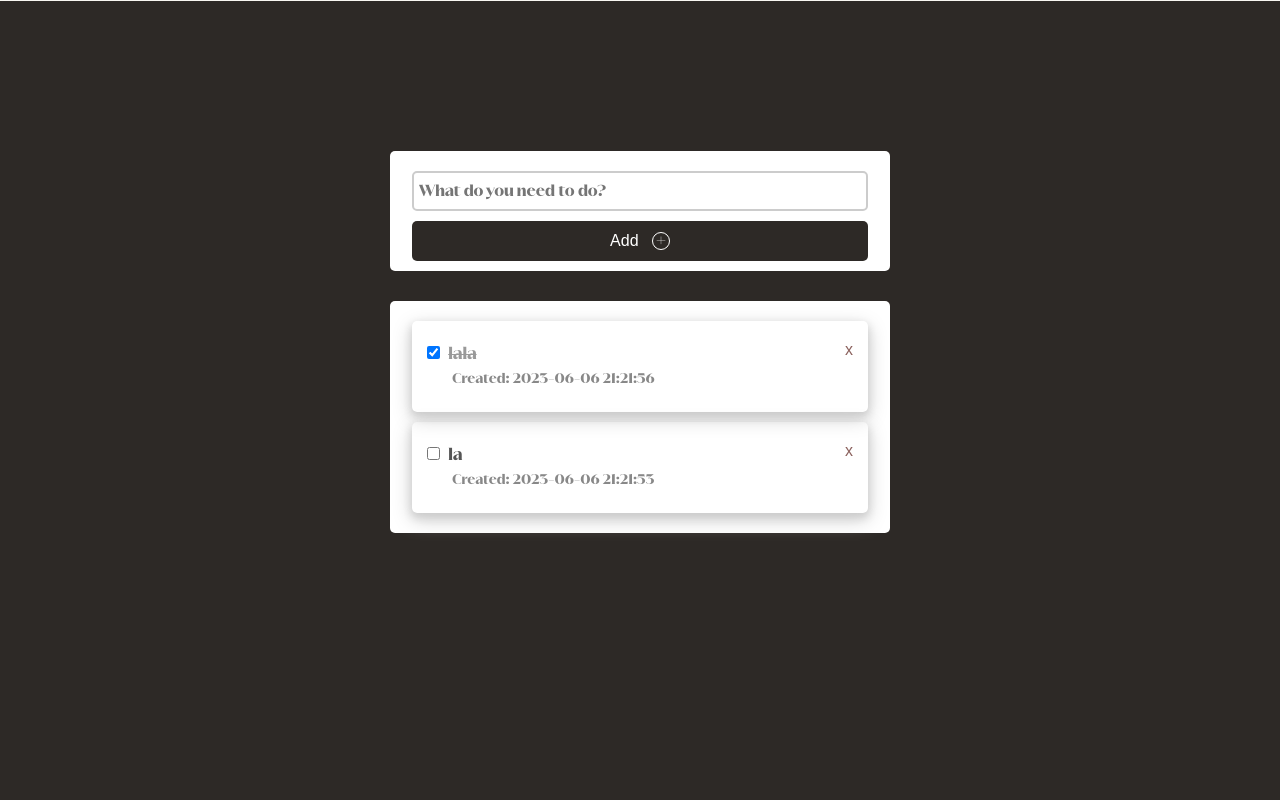
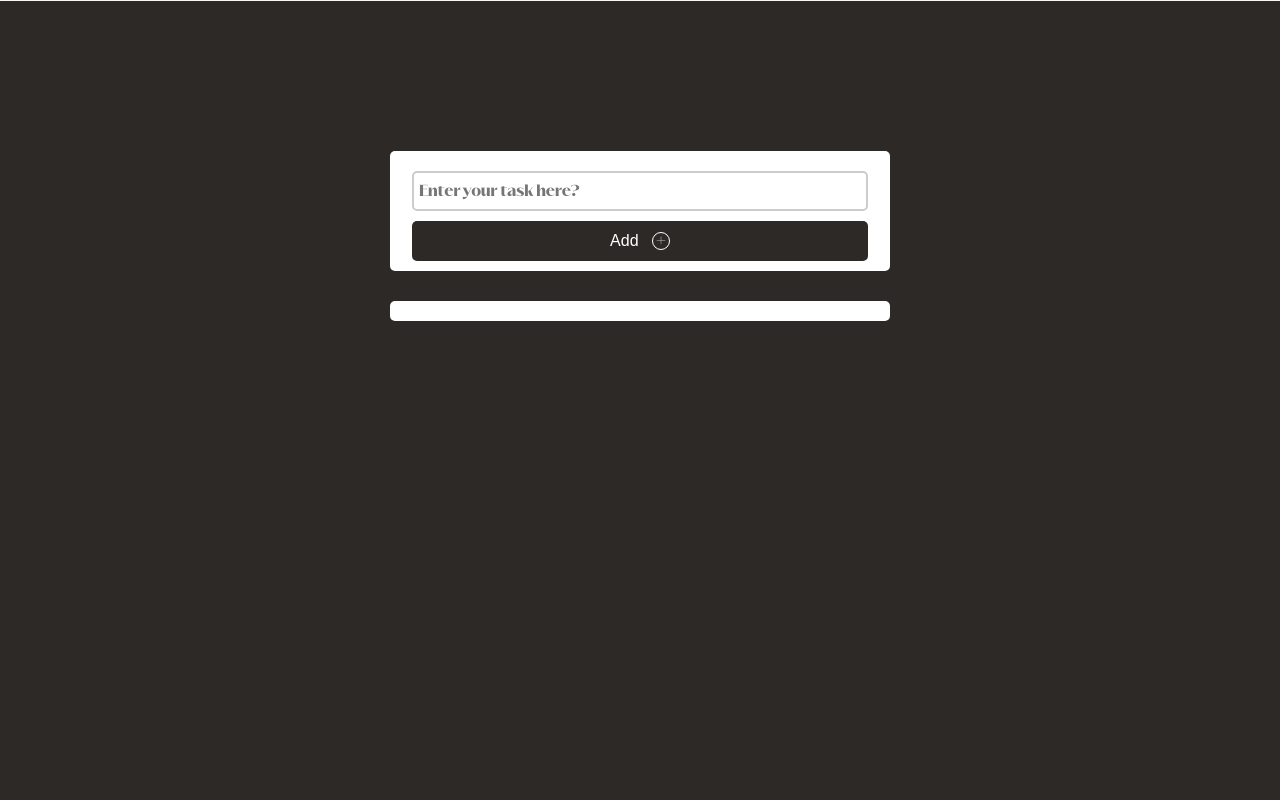
Before and after one commit to jcla27/Pomodoro, a PHP site: page /home.php in a window 1280 px wide. Shown: the part 799-1599 px from the top of the page. Run offline with PHP 8.4, Linux system fonts and the light colour scheme; a user stored in the database is signed in; data comes from the database, SQL or seed files in the repository.

Commit message:
Update home.php

```diff
--- a/src/home.php
+++ b/src/home.php
@@ -67,16 +67,20 @@ require 'db_conn.php';
             <?php }else{ ?>
                 <input type="text"
                      name="title"
-                     placeholder="What do you need to do?" />
+                     placeholder="Enter your task here?" />
                 <button type="submit">Add &nbsp; <span>&#43;</span></button>
             <?php } ?>
             </form>
         </div>
         <?php
-        $todos = $conn->query("SELECT * FROM todos ORDER BY task_id DESC");
+        session_start();
+        $UserID = $_SESSION['id'];
+        $sql = "SELECT * FROM todos WHERE user_id = $UserID";
+        $todos = $conn->query("SELECT * FROM todos WHERE user_id = $UserID ORDER BY task_id DESC");
         ?>
         <div class="show-todo-section">
-            <?php while($todo = $todos->fetch(PDO::FETCH_ASSOC)) { ?>
+            <?php
+            while($todo = $todos->fetch(PDO::FETCH_ASSOC)) { ?>
                 <div class="todo-item">
                     <span id="<?php echo $todo['task_id']; ?>"
                           class="remove-to-do">x</span>
```
